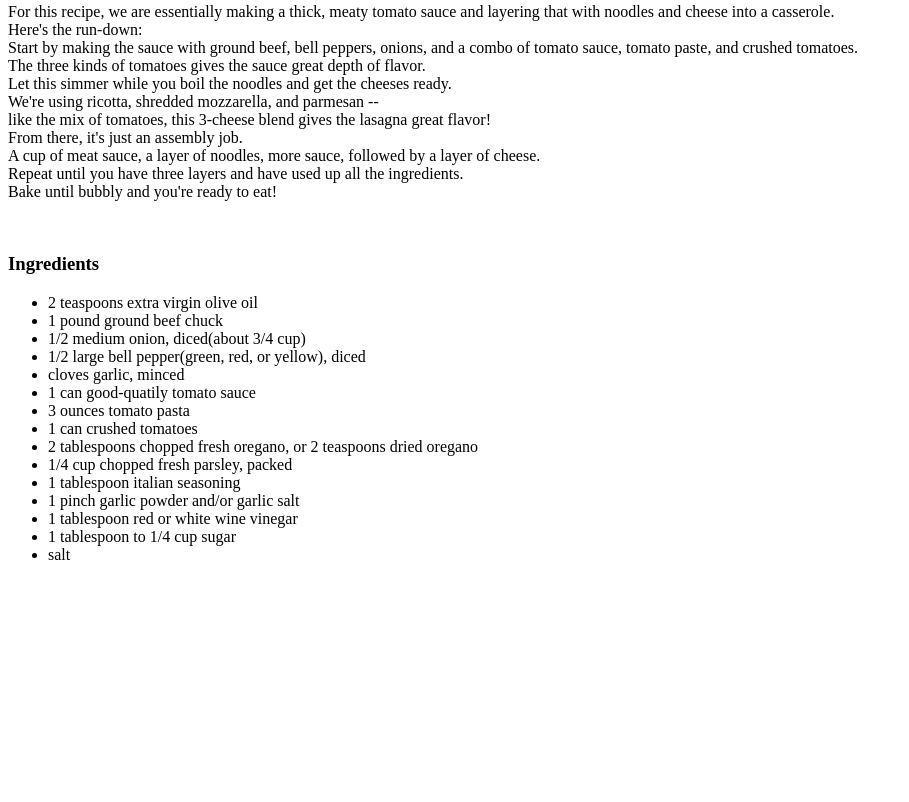
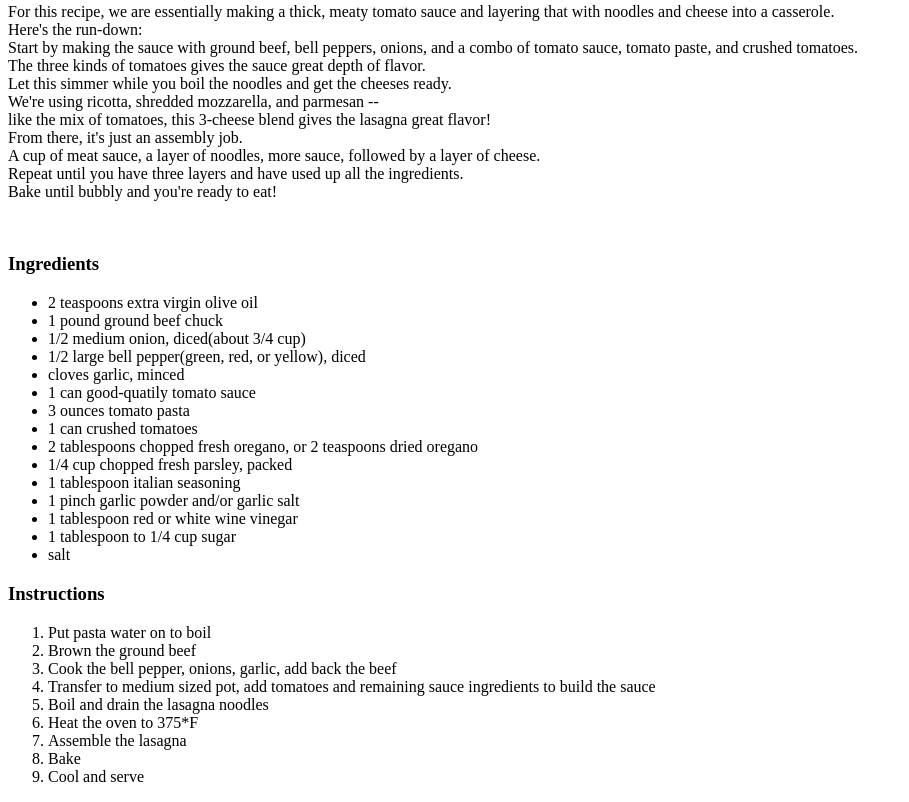
Before and after one commit to HusH3535/odin-recipes, a plain HTML site: page recipes/lasagna.html in a window 1280 px wide. Shown: the part 917-1719 px from the top of the page, without its empty margins (0-909 px from the left). Before the commit the page ends 1497 px from the top, so only its background shows below. Drawn offline with Linux system fonts and the light colour scheme.

Commit message:
add Instruction to lasagna recipe

```diff
--- a/recipes/lasagna.html
+++ b/recipes/lasagna.html
@@ -41,5 +41,19 @@
             <li>1 tablespoon to 1/4 cup sugar</li>
             <li>salt</li>
         </ul>
+
+        <h3>Instructions</h3>
+        <ol>
+            <li>Put pasta water on to boil</li>
+            <li>Brown the ground beef</li>
+            <li>Cook the bell pepper, onions, garlic, add back the beef</li>
+            <li>Transfer to medium sized pot, add tomatoes and remaining sauce ingredients to build the sauce</li>
+            <li>Boil and drain the lasagna noodles</li>
+            <li>Heat the oven to 375*F</li>
+            <li>Assemble the lasagna</li>
+            <li>Bake</li>
+            <li>Cool and serve</li>
+
+        </ol>
 </body>
 </html>
```
